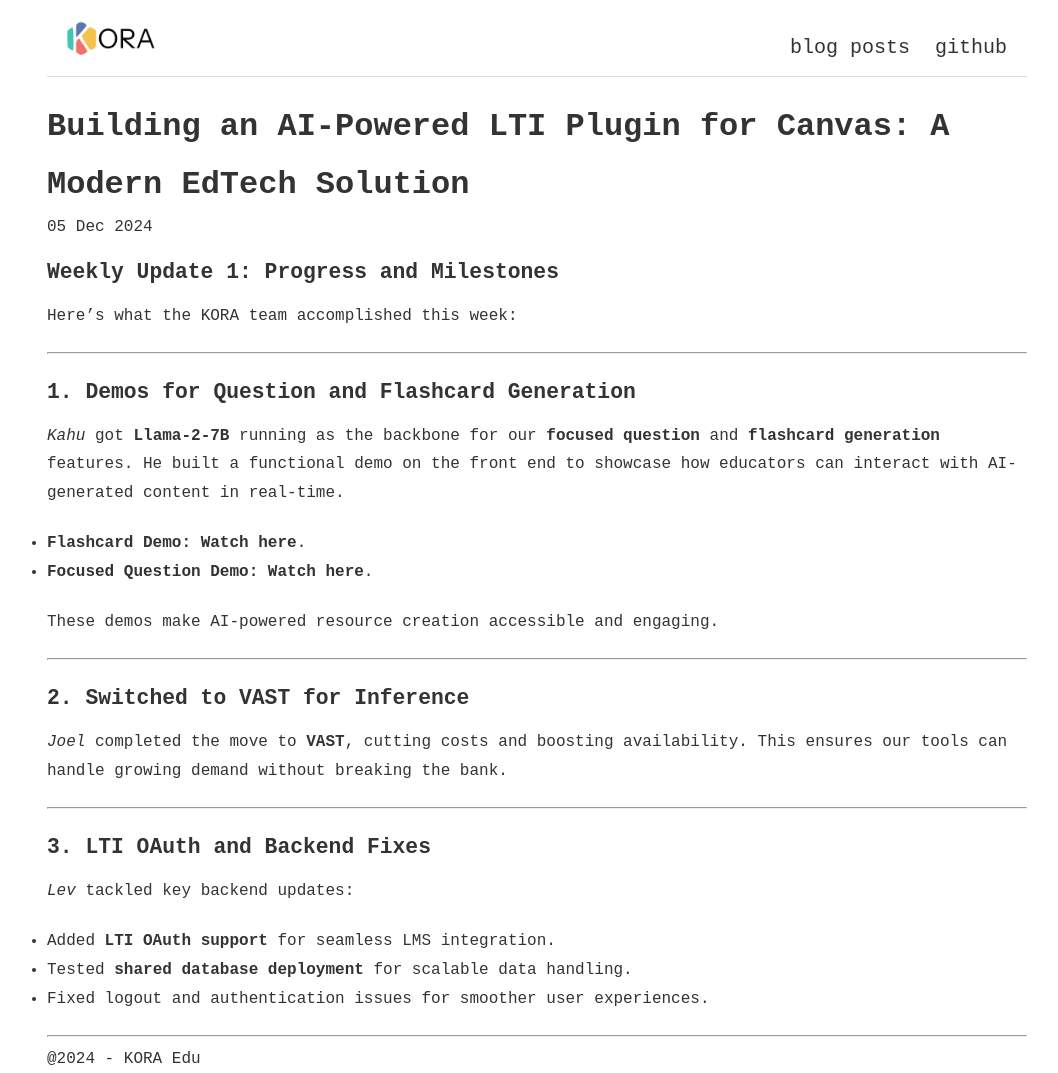
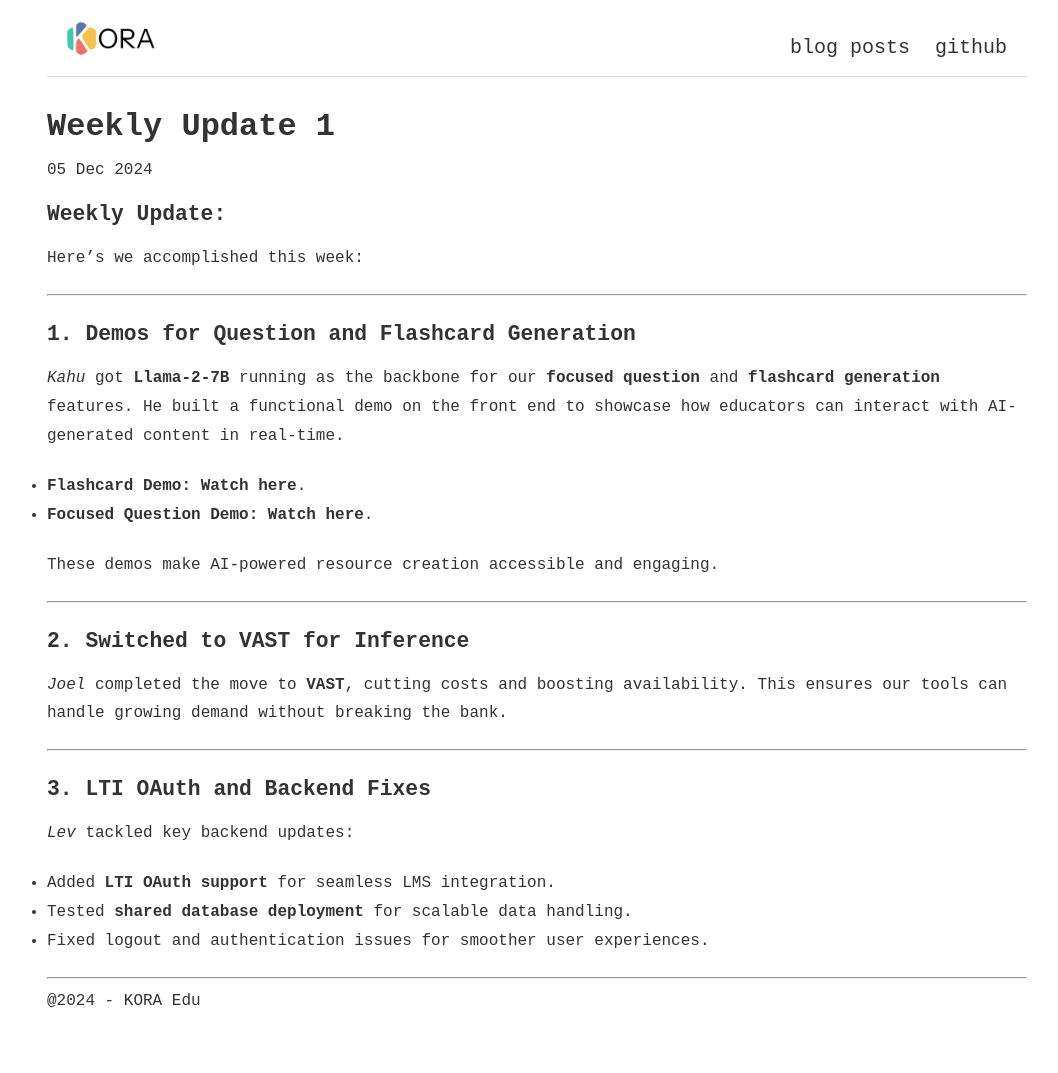
Before and after one commit to kora-edu/kora-edu.github.io, a Jekyll site: the page built from _posts/2024-12-05-weeklyupdate1.md, in a window 1280 px wide. Shown: the whole page, without its empty margins (103-1161 px from the left). Built offline with Jekyll 4.4.1, drawn with Linux system fonts in a browser that asks for light colours; after the commit the page ends 1016 px from its top, so only the background shows below that.

Commit message:
template

```diff
--- a/_posts/2024-12-05-weeklyupdate1.md
+++ b/_posts/2024-12-05-weeklyupdate1.md
@@ -1,13 +1,13 @@
 ---
 layout: post
-title: "Building an AI-Powered LTI Plugin for Canvas: A Modern EdTech Solution"
+title: "Weekly Update 1"
 date: 2024-12-5
 categories: weeklyupdate
 ---
 
-### Weekly Update 1: Progress and Milestones
+### Weekly Update:
 
-Here’s what the KORA team accomplished this week:
+Here’s we accomplished this week:
 
 ---
 
```
